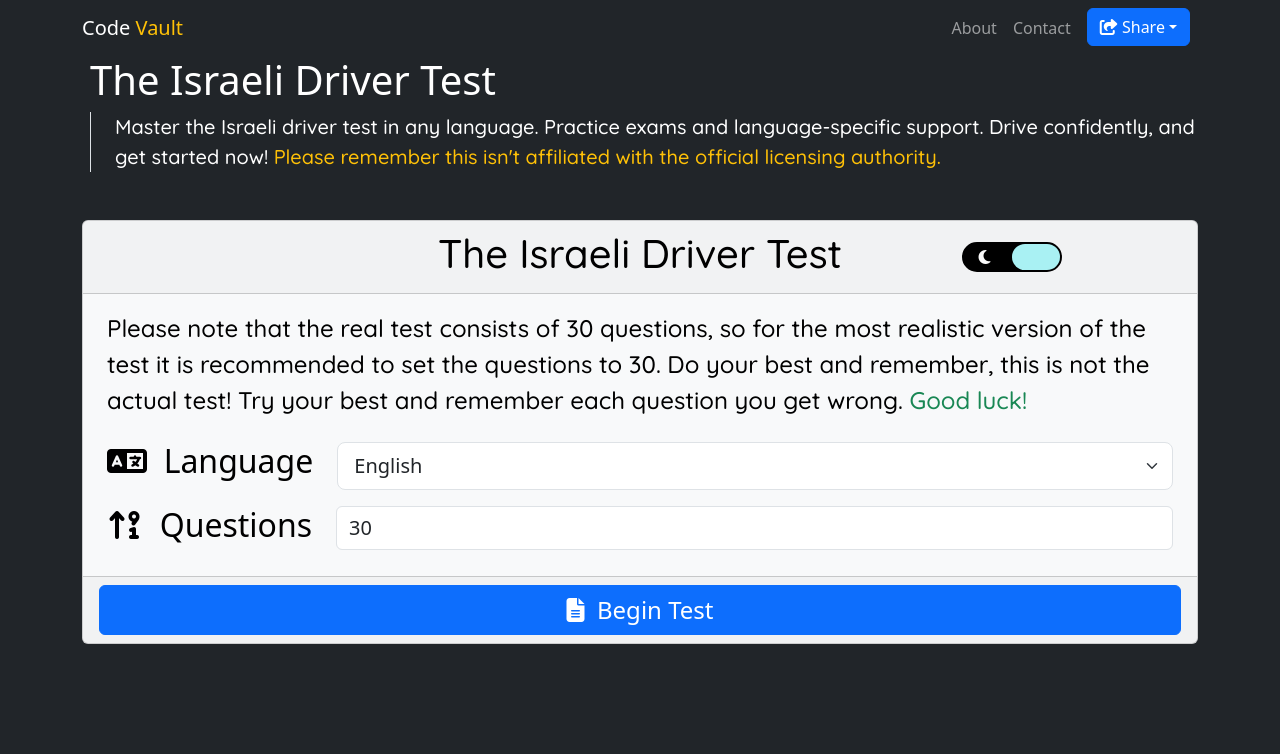
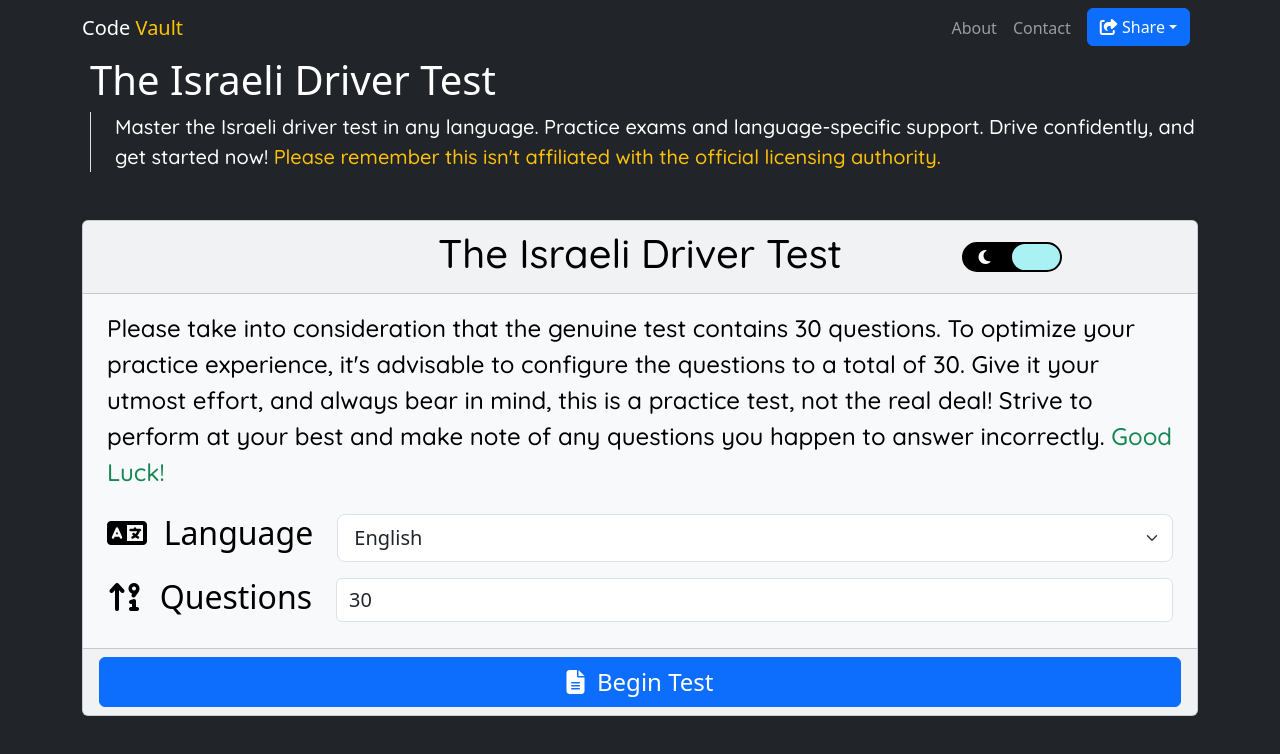
Before and after one commit to Oded2/Code-Vault, a SvelteKit app: page /israel-theory-driving in a window 1280 px wide. Shown: the top 754 px of the page. Built offline with nearby package versions, Linux system fonts and the light colour scheme; a web font is replaced by a local one.

Commit message:
Updated starting message for IDT

```diff
--- a/src/routes/israel-theory-driving/+page.svelte
+++ b/src/routes/israel-theory-driving/+page.svelte
@@ -349,11 +349,14 @@
           <div class="card-body px-4">
             <div>
               <p class="font-google-quicksand fw-500 fs-4">
-                Please note that the real test consists of 30 questions, so for
-                the most realistic version of the test it is recommended to set
-                the questions to 30. Do your best and remember, this is not the
-                actual test! Try your best and remember each question you get
-                wrong. <span class="text-success">Good luck!</span>
+                Please take into consideration that the genuine test contains 30
+                questions. To optimize your practice experience, it's advisable
+                to configure the questions to a total of 30. Give it your utmost
+                effort, and always bear in mind, this is a practice test, not
+                the real deal! Strive to perform at your best and make note of
+                any questions you happen to answer incorrectly. <span
+                  class="text-success">Good Luck!</span
+                >
               </p>
             </div>
 
```
